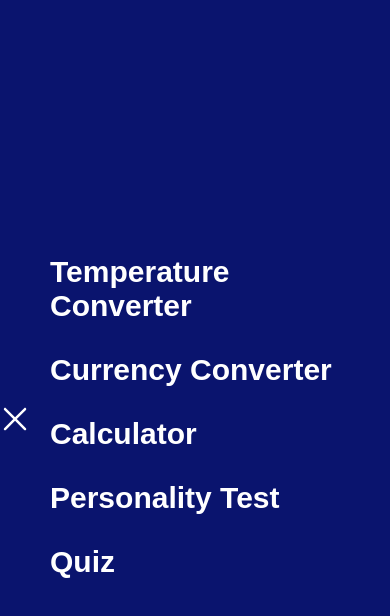
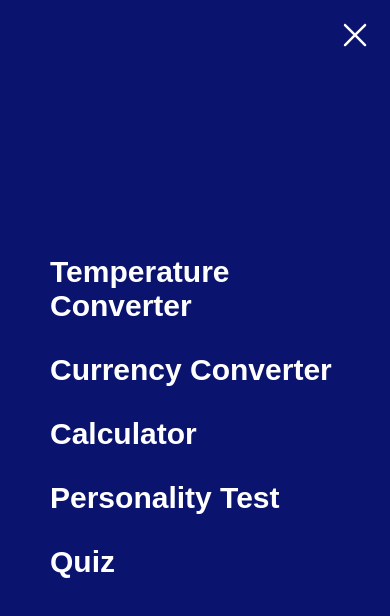
Before and after one commit to shmuzzamil/Sheikh-Muzzamil, a plain HTML site: page components/header/index.html in a window 390 px wide. Both pictures are taken after a click on the element 325 px from the left and 46 px from the top of the page. Drawn offline with Linux system fonts and the light colour scheme.

Commit message:
Header Cross Icon fixed!

```diff
--- a/style.css
+++ b/style.css
@@ -23,8 +23,8 @@ body {
         font-size: 30px;
         position: fixed;
         cursor: pointer;
-        top: 20;
-        right: 20;
+        top: 20px;
+        right: 20px;
     }
     .hamburger-menu-icon {
 
```
